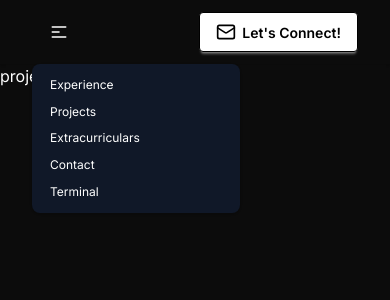
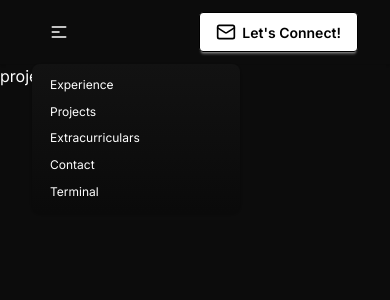
Before and after one commit to chris-morgado/the-website, a Next.js app in the folder next/: page /projects in a window 390 px wide. Both pictures are taken after a click on the button 59 px from the left and 32 px from the top of the page. Shown: the top 300 px of the page. Built offline with nearby package versions, Linux system fonts and the light colour scheme; a web font is replaced by a local one.

Commit message:
Fixed color of top nav bar

```diff
--- a/next/components/nav/navbars.tsx
+++ b/next/components/nav/navbars.tsx
@@ -23,9 +23,11 @@ const MainNavBar: React.FC = () => {
                     <div tabIndex={0} role="button" className="btn btn-ghost lg:hidden">
                         <svg xmlns="http://www.w3.org/2000/svg" className="h-5 w-5" fill="none" viewBox="0 0 24 24" stroke="currentColor"> <path strokeLinecap="round" strokeLinejoin="round" strokeWidth="2" d="M4 6h16M4 12h8m-8 6h16" /> </svg>
                     </div>
-                    <ul className="menu menu-sm dropdown-content bg-gray-900 text-lg rounded-box z-1 mt-3 w-52 p-2 shadow">
+                    <ul className="menu menu-sm dropdown-content
+                        bg-gradient-to-b from-[#121212] to-[#0a0a0a]
+                        text-lg rounded-box z-1 mt-3 w-52 p-2 shadow">
                         {navData.map((item, index) => (
-                            <li key={index}><a>{item.name}</a></li>
+                            <li key={index} className='rounded-box hover:shadow-[0_0_0_1px_rgba(16,185,129,0.35),0_0_24px_4px_rgba(16,185,129,0.25)]'><a>{item.name}</a></li>
                         ))}
                     </ul>
                 </div>
```
